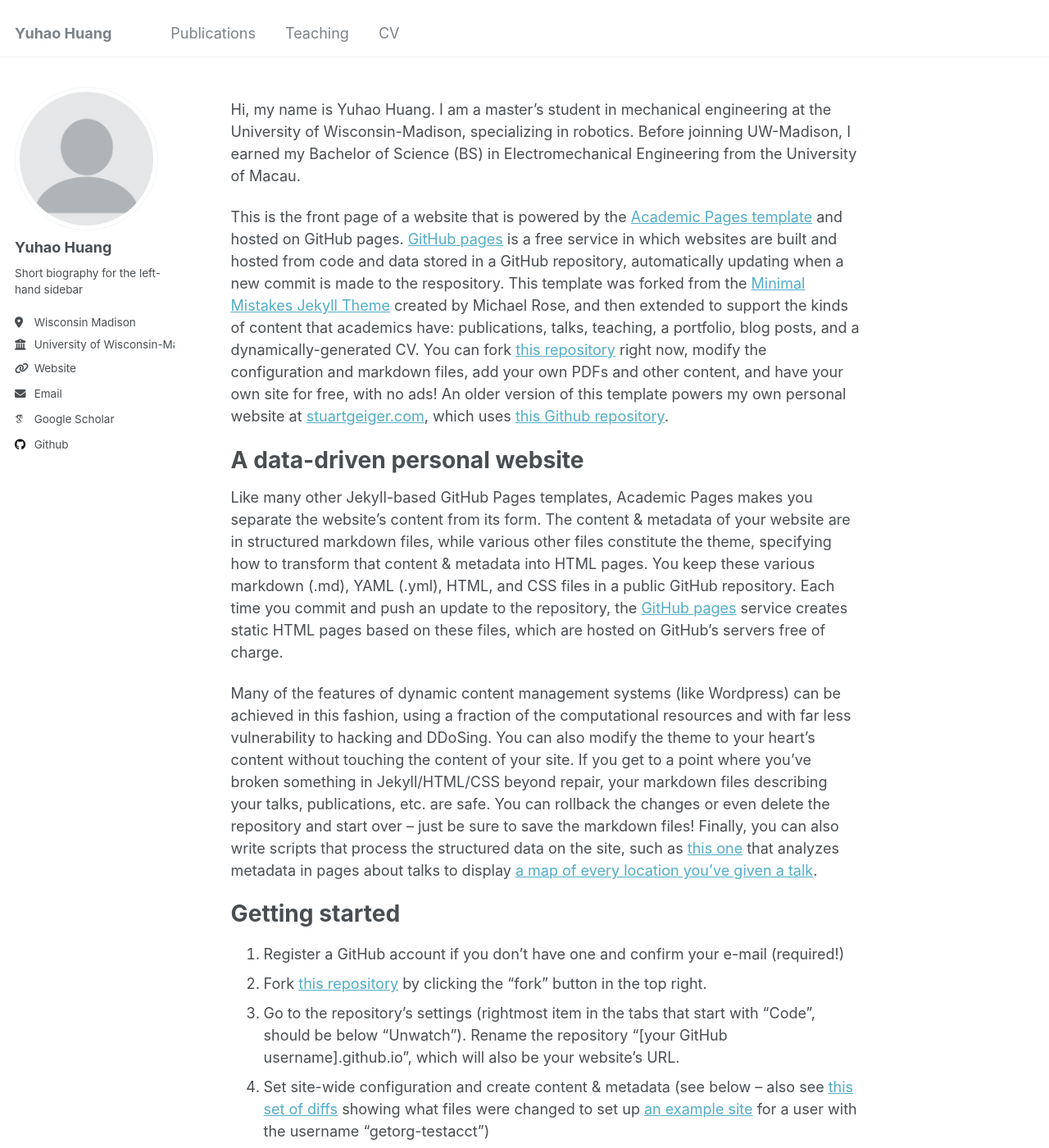
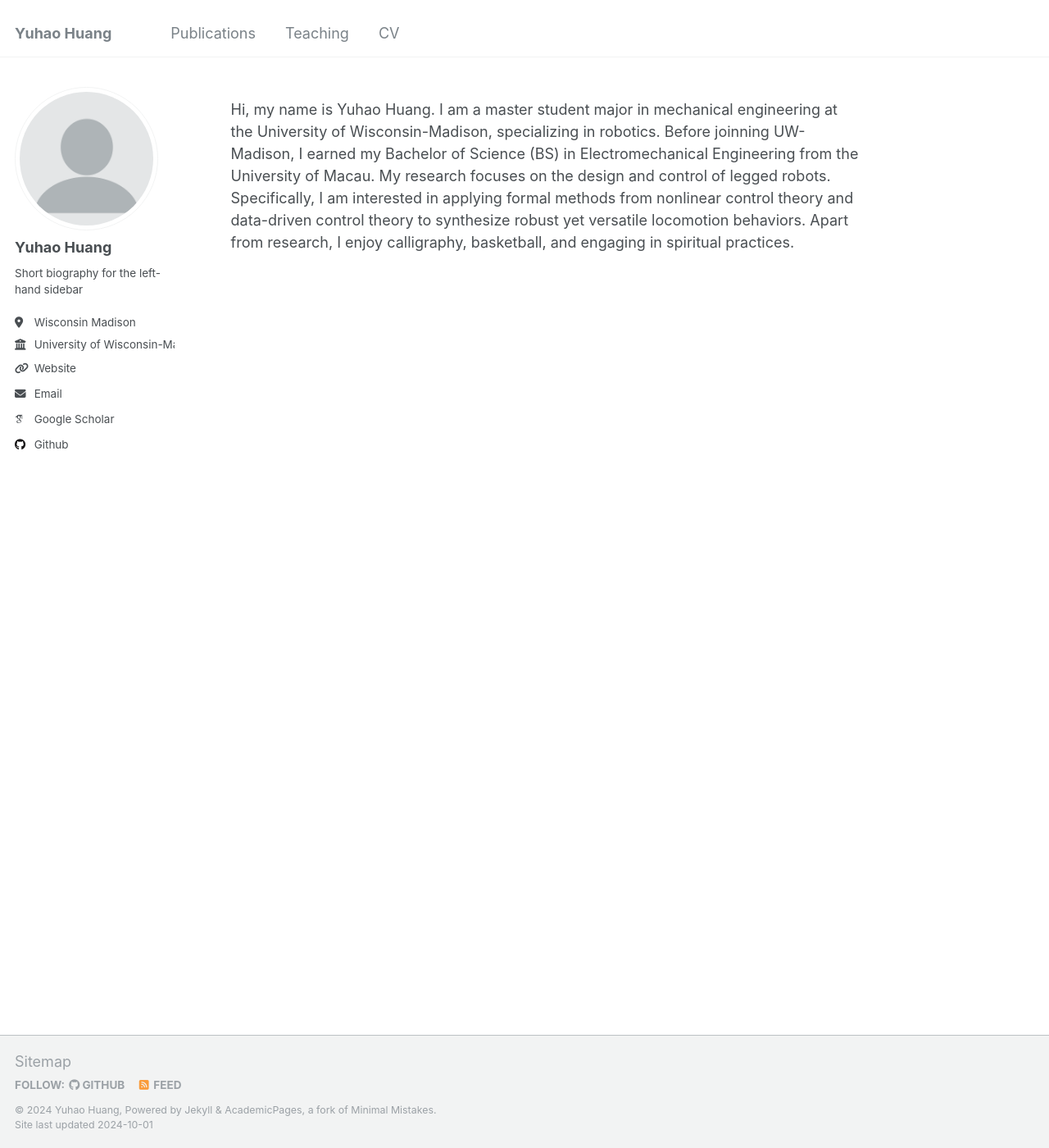
Before and after one commit to Hyh2001/Hyh2001.github.io, a Jekyll site: the page built from _pages/about.md, in a window 1280 px wide and 1400 px high. Shown: the whole window at 82% size. Built offline with Jekyll 4.4.1, drawn with Linux system fonts in a browser that asks for light colours; some web fonts are replaced; some of the changed text lies outside the part shown.

Commit message:
Update about.md

```diff
--- a/_pages/about.md
+++ b/_pages/about.md
@@ -7,10 +7,10 @@ redirect_from:
   - /about.html
 ---
 
-Hi, my name is Yuhao Huang. I am a master's student in mechanical engineering at the University of Wisconsin-Madison, specializing in robotics. Before joinning UW-Madison, I earned my Bachelor of Science (BS) in Electromechanical Engineering from the University of Macau.
+Hi, my name is Yuhao Huang. I am a master student major in mechanical engineering at the University of Wisconsin-Madison, specializing in robotics. Before joinning UW-Madison, I earned my Bachelor of Science (BS) in Electromechanical Engineering from the University of Macau. My research focuses on the design and control of legged robots. Specifically, I am interested in applying formal methods from nonlinear control theory and data-driven control theory to synthesize robust yet versatile locomotion behaviors. Apart from research, I enjoy calligraphy, basketball, and engaging in spiritual practices.
 
 
-This is the front page of a website that is powered by the [Academic Pages template](https://github.com/academicpages/academicpages.github.io) and hosted on GitHub pages. [GitHub pages](https://pages.github.com) is a free service in which websites are built and hosted from code and data stored in a GitHub repository, automatically updating when a new commit is made to the respository. This template was forked from the [Minimal Mistakes Jekyll Theme](https://mmistakes.github.io/minimal-mistakes/) created by Michael Rose, and then extended to support the kinds of content that academics have: publications, talks, teaching, a portfolio, blog posts, and a dynamically-generated CV. You can fork [this repository](https://github.com/academicpages/academicpages.github.io) right now, modify the configuration and markdown files, add your own PDFs and other content, and have your own site for free, with no ads! An older version of this template powers my own personal website at [stuartgeiger.com](http://stuartgeiger.com), which uses [this Github repository](https://github.com/staeiou/staeiou.github.io).
+<!-- This is the front page of a website that is powered by the [Academic Pages template](https://github.com/academicpages/academicpages.github.io) and hosted on GitHub pages. [GitHub pages](https://pages.github.com) is a free service in which websites are built and hosted from code and data stored in a GitHub repository, automatically updating when a new commit is made to the respository. This template was forked from the [Minimal Mistakes Jekyll Theme](https://mmistakes.github.io/minimal-mistakes/) created by Michael Rose, and then extended to support the kinds of content that academics have: publications, talks, teaching, a portfolio, blog posts, and a dynamically-generated CV. You can fork [this repository](https://github.com/academicpages/academicpages.github.io) right now, modify the configuration and markdown files, add your own PDFs and other content, and have your own site for free, with no ads! An older version of this template powers my own personal website at [stuartgeiger.com](http://stuartgeiger.com), which uses [this Github repository](https://github.com/staeiou/staeiou.github.io).
 
 A data-driven personal website
 ======
@@ -49,4 +49,4 @@ Example: editing a markdown file for a talk
 
 For more info
 ------
-More info about configuring Academic Pages can be found in [the guide](https://academicpages.github.io/markdown/). The [guides for the Minimal Mistakes theme](https://mmistakes.github.io/minimal-mistakes/docs/configuration/) (which this theme was forked from) might also be helpful.
+More info about configuring Academic Pages can be found in [the guide](https://academicpages.github.io/markdown/). The [guides for the Minimal Mistakes theme](https://mmistakes.github.io/minimal-mistakes/docs/configuration/) (which this theme was forked from) might also be helpful. -->
```
